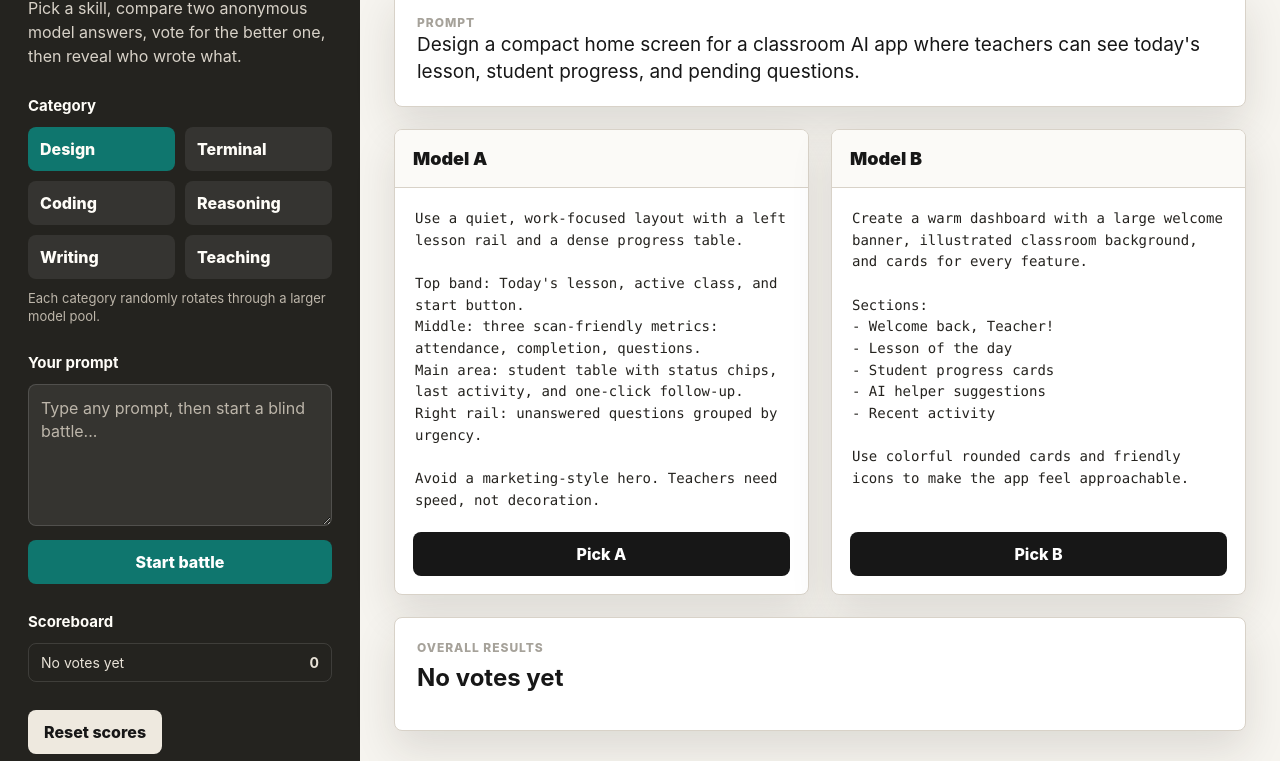
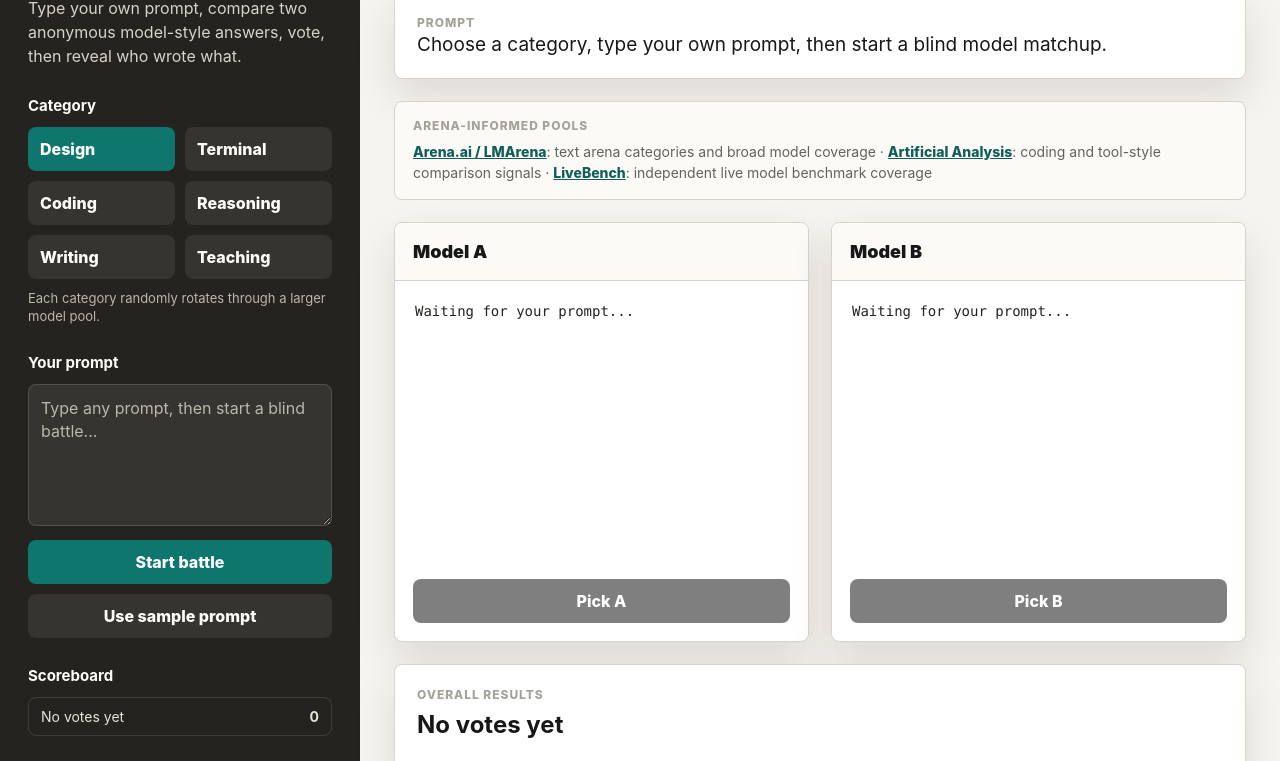
Before and after one commit to aaravgpodar-bot/model-arena, a plain HTML site: page index.html in a window 1280 px wide. Shown: the part 127-888 px from the top of the page. Drawn offline with Linux system fonts and the light colour scheme.

Commit message:
Make arena prompt-first and source-informed

```diff
--- a/app.js
+++ b/app.js
@@ -5,6 +5,23 @@ const categories = [
   { id: "reasoning", label: "Reasoning" },
   { id: "writing", label: "Writing" },
   { id: "teaching", label: "Teaching" },
+];
+const arenaSources = [
+  {
+    name: "Arena.ai / LMArena",
+    url: "https://arena.ai/leaderboard/text",
+    note: "text arena categories and broad model coverage",
+  },
+  {
+    name: "Artificial Analysis",
+    url: "https://artificialanalysis.ai/models/capabilities/coding",
+    note: "coding and tool-style comparison signals",
+  },
+  {
+    name: "LiveBench",
+    url: "https://livebench.ai/",
+    note: "independent live model benchmark coverage",
+  },
 ];
 
 const rounds = [
@@ -224,6 +241,7 @@ const state = {
   history: JSON.parse(localStorage.getItem("arenaHistory") || "[]"),
   customRound: null,
   activeRound: null,
+  lastPrompt: "",
 };
 
 const els = {
@@ -246,8 +264,10 @@ const els = {
   resetScores: document.querySelector("#resetScores"),
   customPrompt: document.querySelector("#customPrompt"),
   startCustom: document.querySelector("#startCustom"),
+  samplePrompt: document.querySelector("#samplePrompt"),
   overallLine: document.querySelector("#overallLine"),
   overallResults: document.querySelector("#overallResults"),
+  sourceText: document.querySelector("#sourceText"),
 };
 
 function filteredRounds() {
@@ -257,9 +277,7 @@ function filteredRounds() {
 function currentRound() {
   if (state.customRound) return state.customRound;
   if (state.activeRound) return state.activeRound;
-  const list = filteredRounds();
-  state.activeRound = randomizeRoundModels(list[state.roundIndex % list.length]);
-  return state.activeRound;
+  return null;
 }
 
 function pickTwoModels(category, excluded = []) {
@@ -323,6 +341,24 @@ function renderCategories() {
   });
 }
 
+function samplePromptForCategory() {
+  const examples = {
+    design: "Design a first screen for a student AI tutor that helps them choose what to study next.",
+    terminal: "Give the safest Windows PowerShell steps to find and stop a local dev server running on port 3000.",
+    coding: "Write a small JavaScript function that groups an array of objects by a property name.",
+    reasoning: "Solve carefully: if three people can paint three rooms in three hours, how long do six people need to paint six rooms?",
+    writing: "Write a short parent update about students learning to compare AI answers critically.",
+    teaching: "Explain recursion to 12-year-olds with a classroom analogy and one tiny code example.",
+  };
+  return examples[state.category] || examples.reasoning;
+}
+
+function renderSourceText() {
+  els.sourceText.innerHTML = arenaSources
+    .map((source) => `<a href="${source.url}" target="_blank" rel="noreferrer">${source.name}</a>: ${source.note}`)
+    .join(" · ");
+}
+
 function renderOverallResults() {
   const total = state.history.length;
   els.overallResults.innerHTML = "";
@@ -376,11 +412,26 @@ function renderScoreboard() {
 
 function renderRound() {
   const round = currentRound();
-  const list = filteredRounds();
   const categoryLabel = categories.find((item) => item.id === state.category).label;
-  els.roundLabel.textContent = state.customRound
-    ? `${categoryLabel} custom battle`
-    : `${categoryLabel} round ${state.roundIndex + 1} of ${list.length}`;
+  if (!round) {
+    els.roundLabel.textContent = `${categoryLabel} prompt-first arena`;
+    els.promptTitle.textContent = "Enter a prompt to start";
+    els.promptText.textContent = "Choose a category, type your own prompt, then start a blind model matchup.";
+    els.responseA.textContent = "Waiting for your prompt...";
+    els.responseB.textContent = "Waiting for your prompt...";
+    els.nameA.textContent = "";
+    els.nameB.textContent = "";
+    els.nameA.classList.add("hidden");
+    els.nameB.classList.add("hidden");
+    els.revealPanel.classList.add("hidden");
+    els.cardA.classList.remove("selected");
+    els.cardB.classList.remove("selected");
+    document.querySelectorAll(".vote-button").forEach((button) => {
+      button.disabled = true;
+    });
+    return;
+  }
+  els.roundLabel.textContent = `${categoryLabel} custom matchup`;
   els.promptTitle.textContent = round.title;
   els.promptText.textContent = round.prompt;
   els.responseA.textContent = round.a.text;
@@ -400,6 +451,7 @@ function renderRound() {
 function vote(side) {
   if (state.revealed) return;
   const round = currentRound();
+  if (!round) return;
   const chosen = round[side.toLowerCase()];
   const other = side === "A" ? round.b : round.a;
   state.scores[chosen.model] = (state.scores[chosen.model] || 0) + 1;
@@ -423,9 +475,8 @@ function vote(side) {
 }
 
 function nextRound() {
-  state.customRound = null;
   state.activeRound = null;
-  state.roundIndex = (state.roundIndex + 1) % filteredRounds().length;
+  state.customRound = state.lastPrompt ? buildCustomRound(state.lastPrompt) : null;
   state.revealed = false;
   render();
 }
@@ -434,6 +485,7 @@ function render() {
   renderCategories();
   renderScoreboard();
   renderOverallResults();
+  renderSourceText();
   renderRound();
 }
 
@@ -458,10 +510,16 @@ els.startCustom.addEventListener("click", () => {
     els.customPrompt.focus();
     return;
   }
+  state.lastPrompt = prompt;
   state.customRound = buildCustomRound(prompt);
   state.activeRound = null;
   state.revealed = false;
   render();
 });
 
+els.samplePrompt.addEventListener("click", () => {
+  els.customPrompt.value = samplePromptForCategory();
+  els.customPrompt.focus();
+});
+
 render();
--- a/index.html
+++ b/index.html
@@ -13,8 +13,8 @@
           <p class="eyebrow">Blind model battles</p>
           <h1>Model Arena</h1>
           <p class="intro">
-            Pick a skill, compare two anonymous model answers, vote for the better one,
-            then reveal who wrote what.
+            Type your own prompt, compare two anonymous model-style answers,
+            vote, then reveal who wrote what.
           </p>
         </div>
 
@@ -32,6 +32,7 @@
             placeholder="Type any prompt, then start a blind battle..."
           ></textarea>
           <button class="primary full-width" id="startCustom" type="button">Start battle</button>
+          <button class="ghost full-width" id="samplePrompt" type="button">Use sample prompt</button>
         </section>
 
         <section class="control-group">
@@ -50,13 +51,18 @@
             <p class="round-label" id="roundLabel"></p>
             <h2 id="promptTitle"></h2>
           </div>
-          <button class="secondary" id="nextRound" type="button">Next round</button>
+          <button class="secondary" id="nextRound" type="button">Next matchup</button>
         </header>
 
         <article class="prompt-card">
           <span>Prompt</span>
           <p id="promptText"></p>
         </article>
+
+        <section class="source-panel">
+          <p class="eyebrow">Arena-informed pools</p>
+          <p id="sourceText"></p>
+        </section>
 
         <section class="battle-grid" aria-label="Model comparison">
           <article class="response-card" id="cardA">
--- a/styles.css
+++ b/styles.css
@@ -99,6 +99,7 @@ h1 {
 .category-button,
 .secondary,
 .primary,
+.ghost,
 .vote-button {
   min-height: 44px;
   border-radius: 8px;
@@ -146,6 +147,12 @@ h1 {
   padding: 0 18px;
   background: var(--accent);
   color: white;
+}
+
+.ghost {
+  padding: 0 18px;
+  background: rgba(255, 255, 255, 0.08);
+  color: #fffdf8;
 }
 
 .full-width {
@@ -206,6 +213,24 @@ textarea:focus {
 .prompt-card p {
   font-size: 19px;
   line-height: 1.45;
+}
+
+.source-panel {
+  padding: 16px 18px;
+  border: 1px solid var(--line);
+  border-radius: 8px;
+  background: #fbfaf7;
+}
+
+.source-panel p:last-child {
+  color: var(--muted);
+  font-size: 14px;
+  line-height: 1.5;
+}
+
+.source-panel a {
+  color: var(--accent-strong);
+  font-weight: 800;
 }
 
 .battle-grid {
```
Also changed, not shown: 1 other file.
